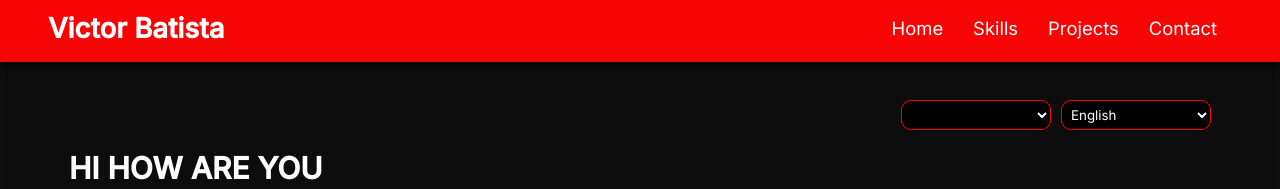
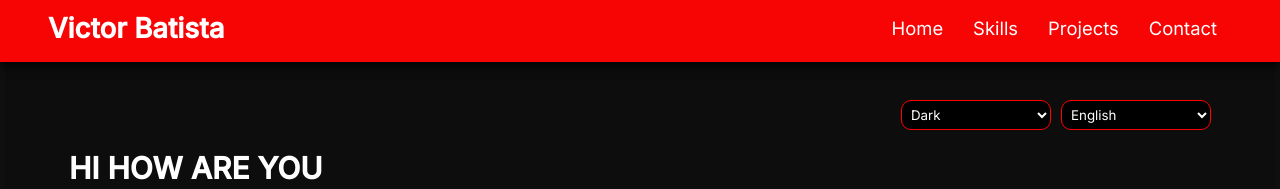
Before and after one commit to victorbatista2020/portfolio-vue, a Vue app: page / in a window 1280 px wide. Shown: the top 189 px of the page. Built offline with nearby package versions, Linux system fonts and the light colour scheme.

Commit message:
Update dark and light
Update dark and light

```diff
--- a/src/components/About.vue
+++ b/src/components/About.vue
@@ -2,9 +2,9 @@
   <div class="about-content" id="about">
 
     <div class="top-selects">
-      <select v-model="darklight" class="darklight-select">
-        <option value="Dark">Light</option>
-        <option value="light">Dark</option>
+      <select  class="darklight-select">
+        <option value="Dark">Dark</option>
+        <option value="light">Light</option>
       </select>
 
       <select v-model="language" class="language-select">
@@ -45,14 +45,13 @@
 import { defineComponent, ref } from "vue";
 import { texts } from "./locales/texts";
 import { language } from "./locales/language";
-import { darklight } from "./locales/language";
+
 
 export default defineComponent({
   setup() {
 
     return {
       language,
-      darklight,
       texts
     };
   }
```
